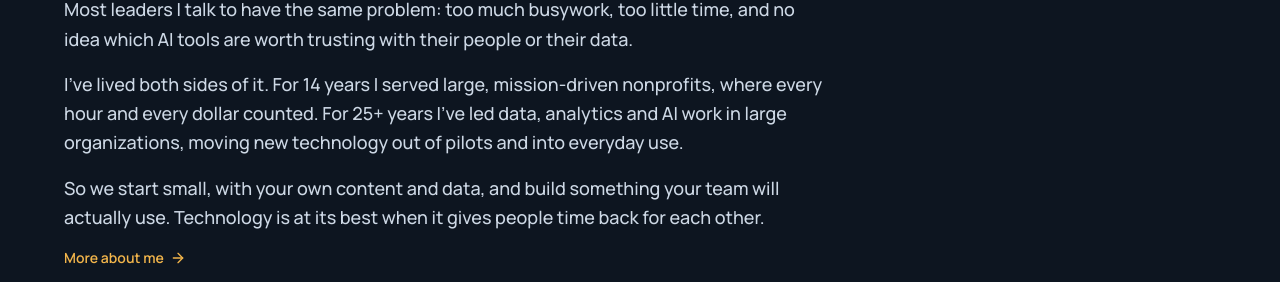
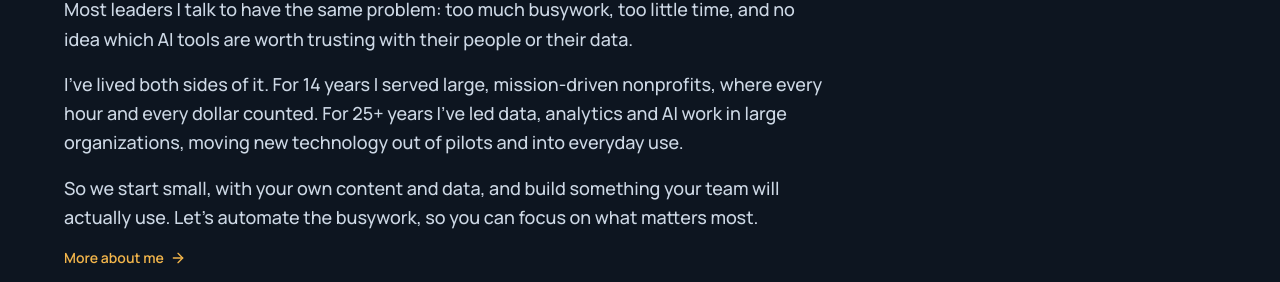
Before and after one commit to rafajos1/growdaily, a Next.js app: page / in a window 1280 px wide. Shown: the part 1660-1942 px from the top of the page. Built offline with nearby package versions, Linux system fonts and the light colour scheme.

Commit message:
Home page draft: close Rafael section with automating busywork to focus on what matters most
Co-Authored-By: Claude Opus 5.5 <noreply@anthropic.com>
Claude-Session: https://claude.ai/code/session_011GKMQGyGzUPyQ7mFkgqTSY

```diff
--- a/app/HomePage.tsx
+++ b/app/HomePage.tsx
@@ -109,7 +109,7 @@ export function HomePage() {
                 I&apos;ve lived both sides of it. For 14 years I served large, mission-driven nonprofits, where every hour and every dollar counted. For 25+ years I&apos;ve led data, analytics and AI work in large organizations, moving new technology out of pilots and into everyday use.
               </p>
               <p>
-                So we start small, with your own content and data, and build something your team will actually use. Technology is at its best when it gives people time back for each other.
+                So we start small, with your own content and data, and build something your team will actually use. Let&apos;s automate the busywork, so you can focus on what matters most.
               </p>
             </div>
             <Link href="/about" className="mt-4 inline-flex items-center gap-1.5 text-sm font-semibold text-amber hover:underline">
```
